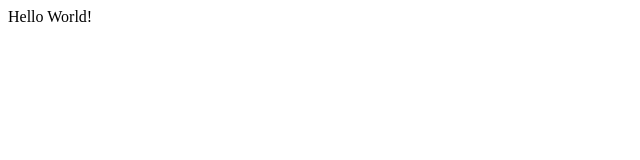
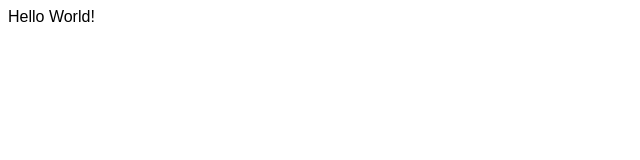
Before and after one commit to Convoy/mbufonts, a plain HTML site: page index.html in a window 1280 px wide. Shown: the full height of the page, 0-640 px from the left. Drawn offline with Linux system fonts and the light colour scheme; a web font is replaced by a local one.

Commit message:
Update index.html

```diff
--- a/index.html
+++ b/index.html
@@ -2,6 +2,11 @@
 <html>
 <head>
   <link rel="stylesheet" href="css/prospectus-pro.css">
+  <style>
+    body {
+      font-family: 'Prospectus Pro', Fallback, sans-serif;
+    }
+  </style>
 </head>
 <body>
 	Hello World!
```
